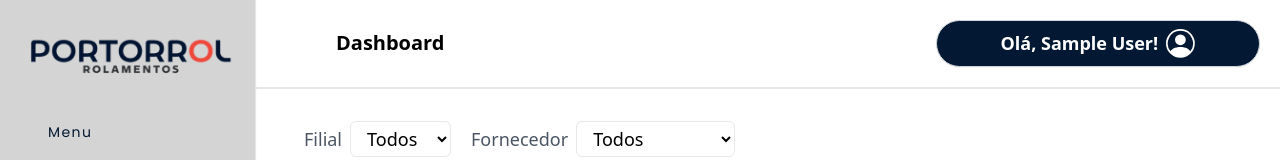
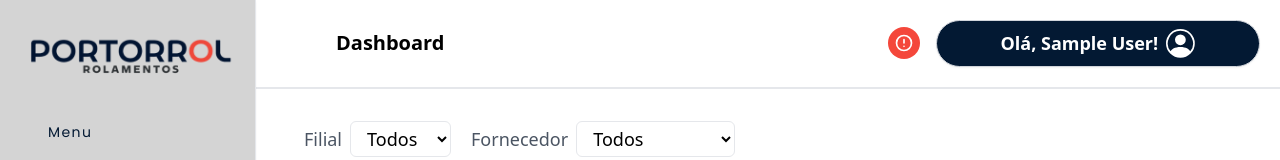
Before and after one commit to FalcaoExist/ProjetoPortorrol, a React (Vite) app in the folder frontend/: page /home in a window 1280 px wide. Shown: the top 160 px of the page. Built offline with nearby package versions, Linux system fonts and the light colour scheme; sample sign-in values are in the browser's storage.

Commit message:
Lembrete de importar pedidos

```diff
--- a/frontend/src/components/header/Header.jsx
+++ b/frontend/src/components/header/Header.jsx
@@ -1,9 +1,43 @@
-import UserButton from "../user_button/UserButton"
-export default function Header({pageTitle, userName}){
+import { Link } from "react-router-dom";
+import { useAuth } from "../../context/authContext";
+import UserButton from "../user_button/UserButton";
+
+const Reminder = () => {
+    return (
+        <div className="group relative flex items-center z-10">
+            {/* Botão circular vermelho com ícone */}
+            <Link
+                to="/orders"
+                className="flex h-8 w-8 items-center justify-center rounded-full bg-[#f43629] animate-pulse"
+                aria-label="Lembrete! Importar pedidos."
+            >
+                <svg xmlns="http://www.w3.org/2000/svg" className="h-5 w-5" fill="none" viewBox="0 0 24 24" stroke="white" strokeWidth={2}>
+                    <path strokeLinecap="round" strokeLinejoin="round" d="M12 8v4m0 4h.01M21 12a9 9 0 11-18 0 9 9 0 0118 0z" />
+                </svg>
+            </Link>
+
+            {/* Texto rolando no hover */}
+            <div className="absolute right-full mr-2 top-1/2 -translate-y-1/2 w-fit hidden group-hover:block z-50">
+                <div className="marquee rounded bg-white px-3 py-1 text-sm font-semibold text-[#031933] shadow-lg whitespace-nowrap">
+                    <span>Lembrete! Importar pedidos.</span>
+                </div>
+            </div>
+
+        </div>
+    );
+};
+
+
+export default function Header({ pageTitle, userName }) {
+    const { showReminder } = useAuth();
+
     return (
         <header className="flex justify-between items-center w-full p-5 pl-20 border-b-2">
             <span className="text-[#F384C] text-xl font-semibold">{pageTitle}</span>
-            <UserButton user_name={userName}/>
+            <div className="flex items-center gap-4">
+                {showReminder && <Reminder />}
+                <UserButton user_name={userName} />
+            </div>
         </header>
     )
 }
--- a/frontend/src/context/authContext.jsx
+++ b/frontend/src/context/authContext.jsx
@@ -5,6 +5,7 @@ const AuthContext = createContext();
 export const AuthProvider = ({ children }) => {
     const [user, setUser] = useState(null);
     const [loading, setLoading] = useState(true);
+    const [showReminder, setShowReminder] = useState(false);
 
     // -------------------------------------------------------------------------
     // AO CARREGAR A PÁGINA: Recupera sessão
@@ -13,7 +14,9 @@ export const AuthProvider = ({ children }) => {
         const storedUser = localStorage.getItem("user_data");
         if (storedUser) {
             try {
-                setUser(JSON.parse(storedUser));
+                const parsedUser = JSON.parse(storedUser);
+                setUser(parsedUser);
+                checkAndShowReminder(parsedUser);
             } catch (e) {
                 console.error("Erro ao ler dados do usuário:", e);
                 localStorage.removeItem("user_data"); // Limpa se estiver corrompido
@@ -21,6 +24,23 @@ export const AuthProvider = ({ children }) => {
         }
         setLoading(false);
     }, []);
+
+    const checkAndShowReminder = (currentUser) => {
+        // Lembrete agora é para todos os usuários logados
+        if (currentUser) {
+            const lastDismissed = localStorage.getItem('lastReminderDismissedTimestamp');
+            const fortyEightHours = 48 * 60 * 60 * 1000;
+
+            if (!lastDismissed || (Date.now() - parseInt(lastDismissed, 10)) > fortyEightHours) {
+                setShowReminder(true);
+            }
+        }
+    };
+
+    const dismissReminder = () => {
+        setShowReminder(false);
+        localStorage.setItem('lastReminderDismissedTimestamp', Date.now().toString());
+    };
 
     // -------------------------------------------------------------------------
     // LOGIN
@@ -50,6 +70,9 @@ export const AuthProvider = ({ children }) => {
                 setUser(data.user);
                 localStorage.setItem("user_data", JSON.stringify(data.user));
 
+                // Lógica do lembrete
+                checkAndShowReminder(data.user);
+
                 // Retorna a 'role' para que a página de Login saiba para onde redirecionar
                 return {
                     success: true,
@@ -77,6 +100,7 @@ export const AuthProvider = ({ children }) => {
     // -------------------------------------------------------------------------
     const logout = () => {
         setUser(null);
+        setShowReminder(false);
         localStorage.removeItem("user_data");
         // Redireciona forçado para a raiz (login)
         window.location.href = "/";
@@ -86,7 +110,7 @@ export const AuthProvider = ({ children }) => {
     const isGestor = user?.role === "gestor";
 
     return (
-        <AuthContext.Provider value={{ user, login, logout, isGestor, loading }}>
+        <AuthContext.Provider value={{ user, login, logout, isGestor, loading, showReminder, dismissReminder }}>
             {!loading && children}
         </AuthContext.Provider>
     );
--- a/frontend/src/pages/Orders.jsx
+++ b/frontend/src/pages/Orders.jsx
@@ -7,12 +7,12 @@ import { getMainOrdersColumns } from "./ordersConfig.jsx";
 import { exportRowsCSV } from "../services/csvExporter";
 import OrderDetailsModal from "../components/OrderDetailsModal.jsx";
 import OrdersFilter from "../components/OrdersFilter.jsx";
-import { useRef, useState } from "react";
+import { useRef, useState, useEffect } from "react";
 import * as XLSX from "xlsx";
 import ConfirmationModal from "../components/common/ConfirmationModal";
 
 export default function Orders() {
-    const { user } = useAuth();
+    const { user, showReminder, dismissReminder } = useAuth();
     const {
         searchQuery,
         setSearchQuery,
@@ -29,6 +29,12 @@ export default function Orders() {
         groupedAndFilteredOrders,
         handleUpdateData,
     } = useOrders();
+
+    useEffect(() => {
+        if (showReminder) {
+            dismissReminder();
+        }
+    }, [showReminder, dismissReminder]);
 
     const mainOrdersColumns = getMainOrdersColumns(handleOpenModal);
     const fileInputRef = useRef(null);
```
